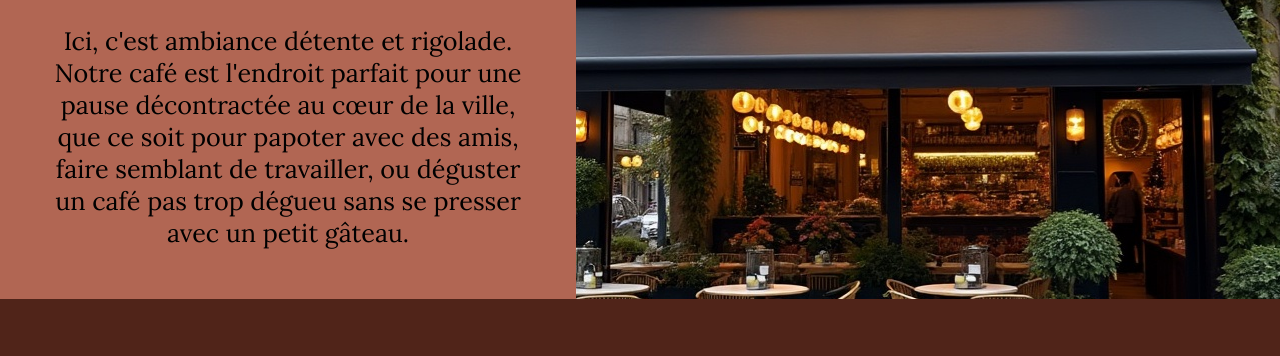
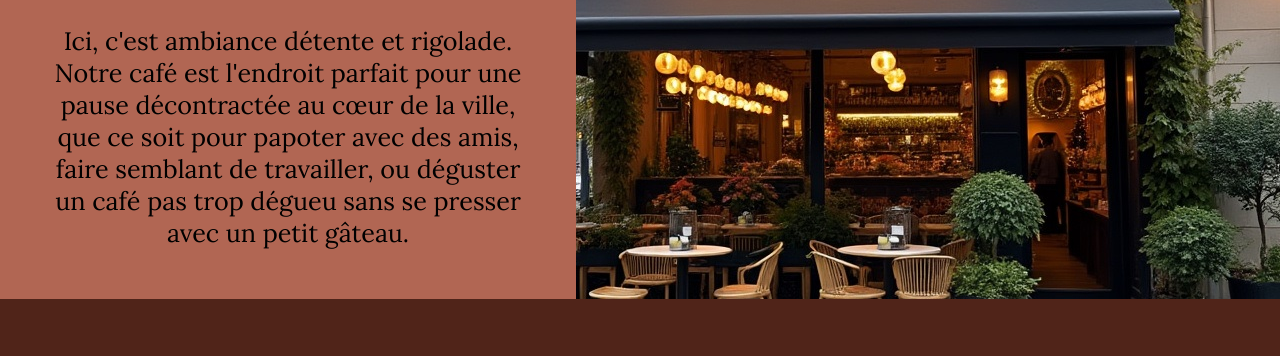
Before and after one commit to nenette3522/nenette3522.github.io, a plain HTML site: page Cafeterie/index.html in a window 1280 px wide. Shown: the part 279-635 px from the top of the page. Drawn offline with Linux system fonts and the light colour scheme; a web font is replaced by a local one.

Commit message:
Modifications du projet caféterie

```diff
--- a/Cafeterie/ressources/css/styles.css
+++ b/Cafeterie/ressources/css/styles.css
@@ -79,7 +79,7 @@ header {
     background-image: url("../images/banniere.jpg");
     width: 100%;
     height: auto;
-    background-position: 130% 35%;
+    background-position: right center;
     background-repeat: no-repeat;
     overflow: hidden;
 }
```
